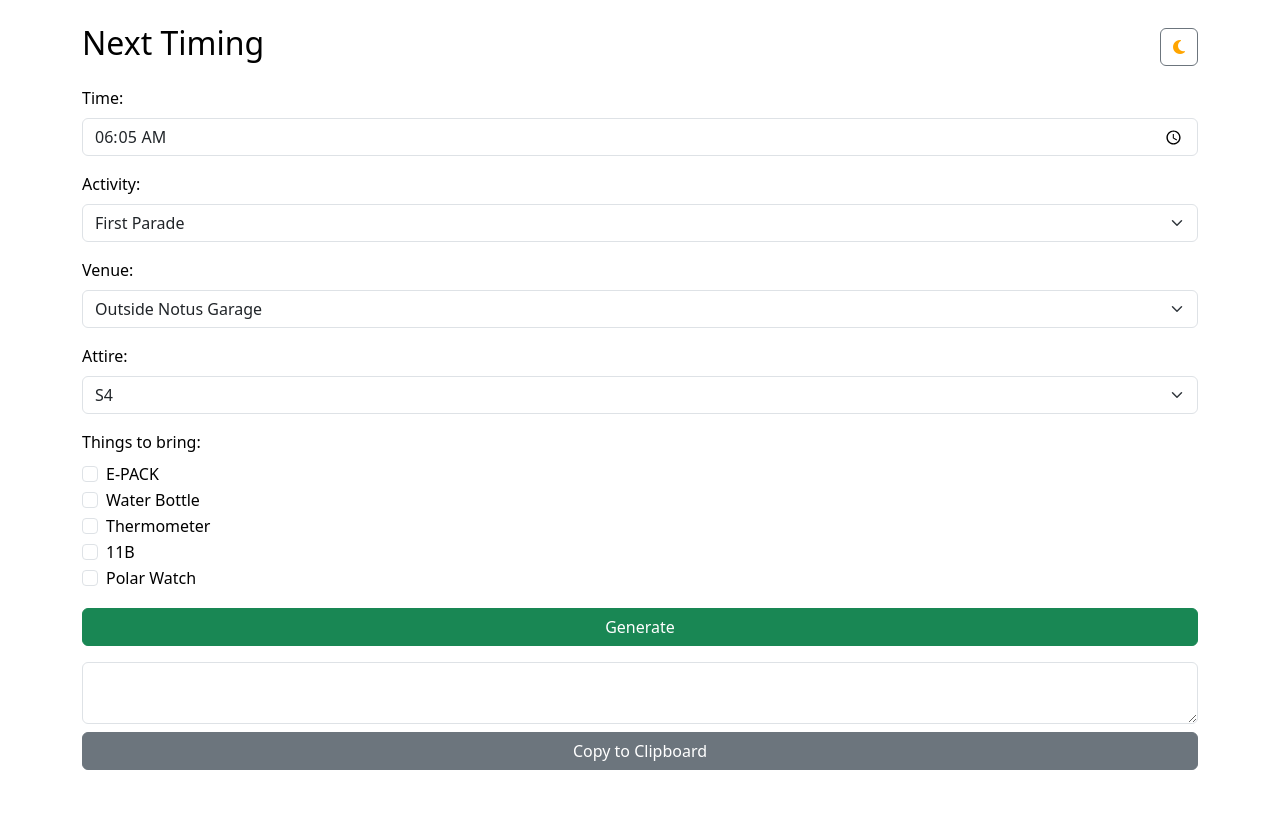
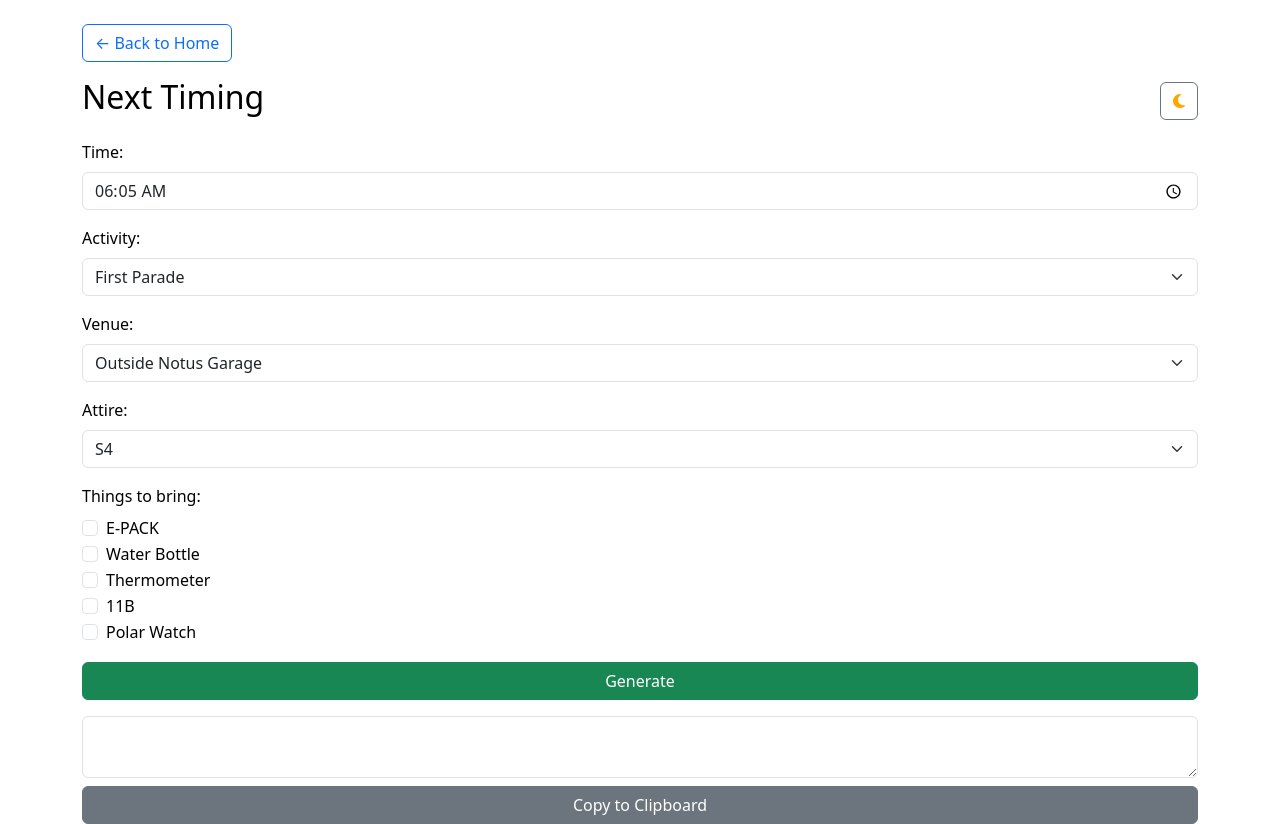
Before and after one commit to n1cholasong/lps-buddy, a plain HTML site: page nexttiming.html in a window 1280 px wide. Before the commit the page ends 800 px from the top, so only its background shows below. Drawn offline with nearby package versions, Linux system fonts and the light colour scheme.

Commit message:
Update nexttiming.html

```diff
--- a/nexttiming.html
+++ b/nexttiming.html
@@ -10,6 +10,7 @@
 </head>
 <body>
   <div class="container mt-4">
+    <a href="index.html" class="btn btn-outline-primary mb-3">← Back to Home</a>
     <div class="d-flex justify-content-between align-items-center">
       <h2>Next Timing</h2>
       <button class="btn btn-outline-secondary" id="toggleTheme">
```
